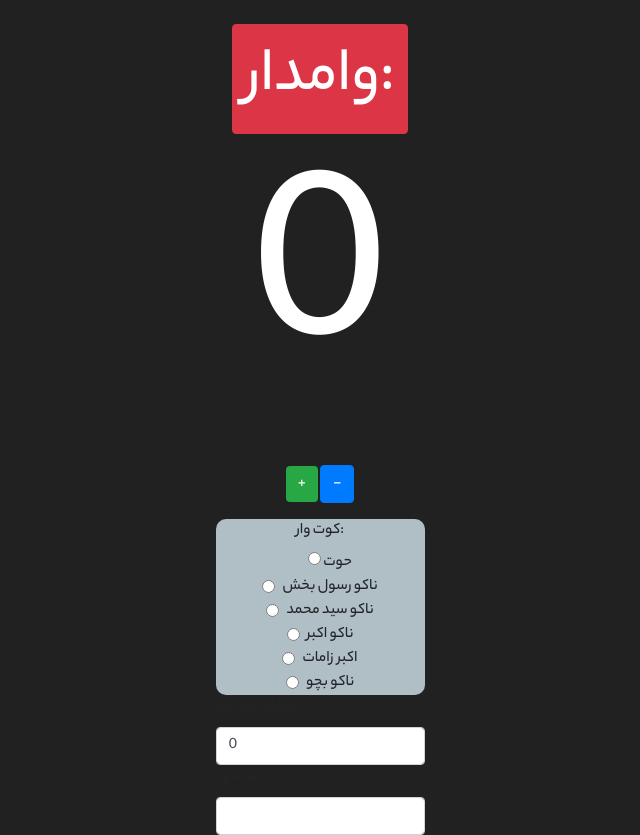
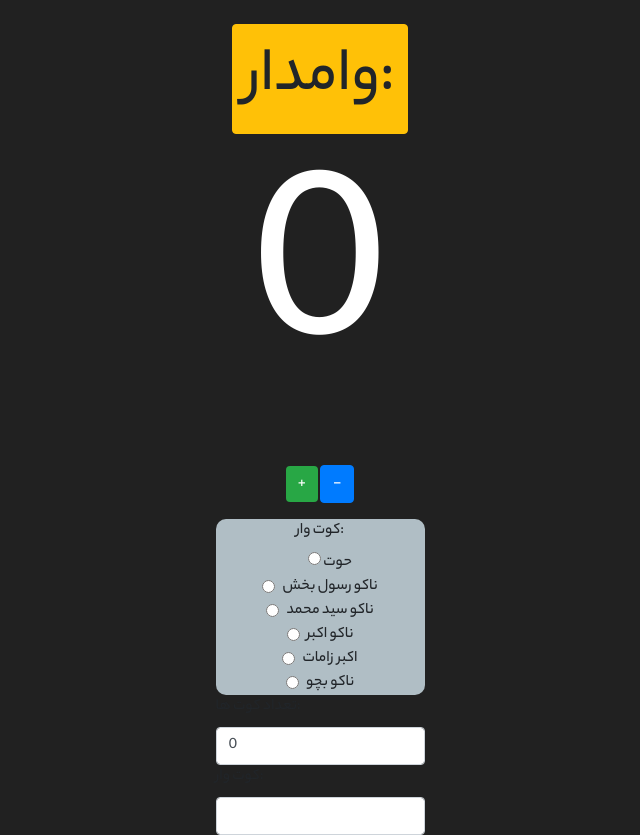
Before and after one commit to jadgal5190/appt, a plain HTML site: page index.html in a window 1280 px wide. Shown: the whole page, without its empty margins (320-960 px from the left). Drawn offline with nearby package versions, Linux system fonts and the light colour scheme.

Commit message:
Update index.html

```diff
--- a/index.html
+++ b/index.html
@@ -53,7 +53,7 @@ color:#fff;
 
 
                 <div class="main d-flex justify-content-center flex-column align-items-center">
-                    <h2 class="btn btn-danger" style="font-size:5vw;" id="vamdar">وامدار: </h2>
+                    <h2 class="btn btn-warning" style="font-size:5vw;" id="vamdar">وامدار: </h2>
                     <h1 style="font-size: 20vw;" id="count">0</h1>
                     <div class="my-2">
 
```
